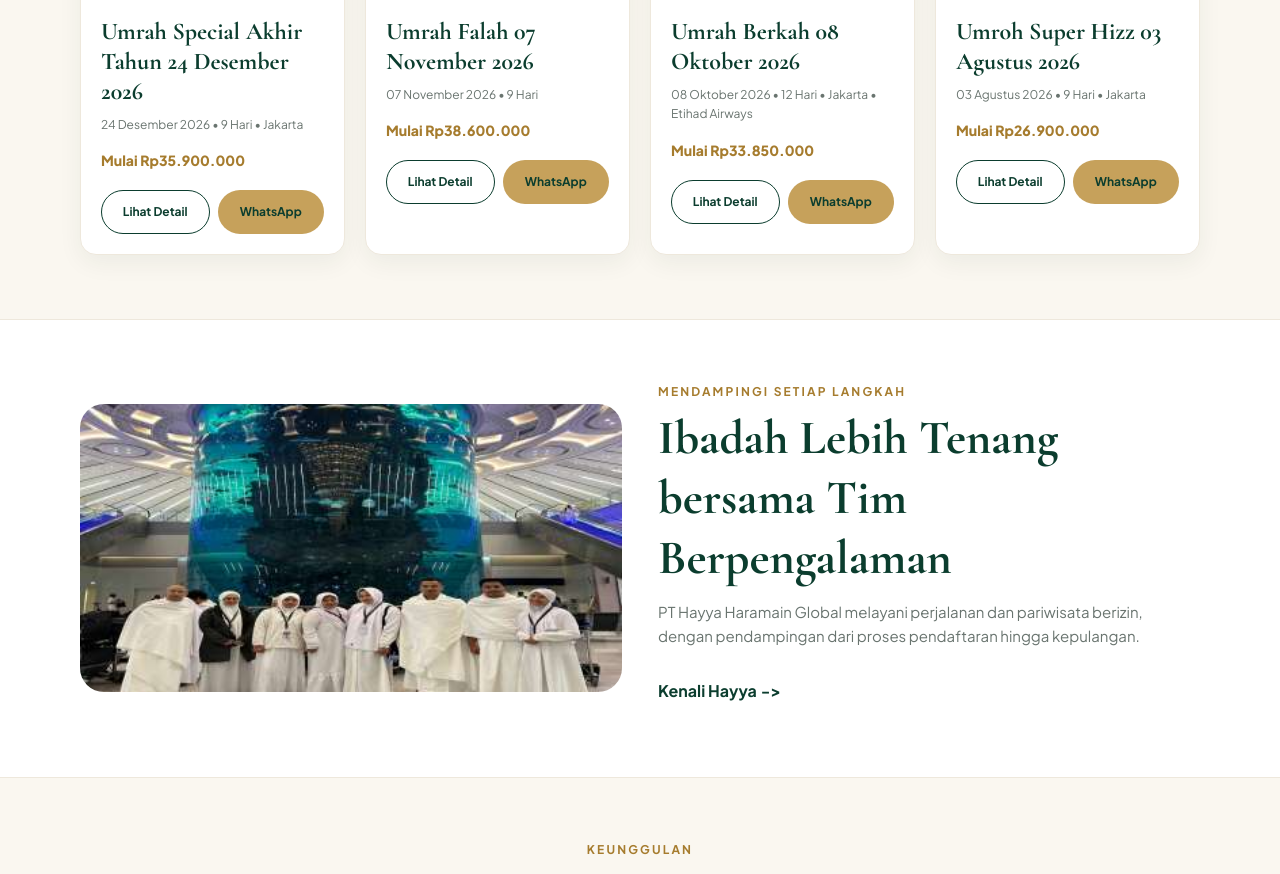
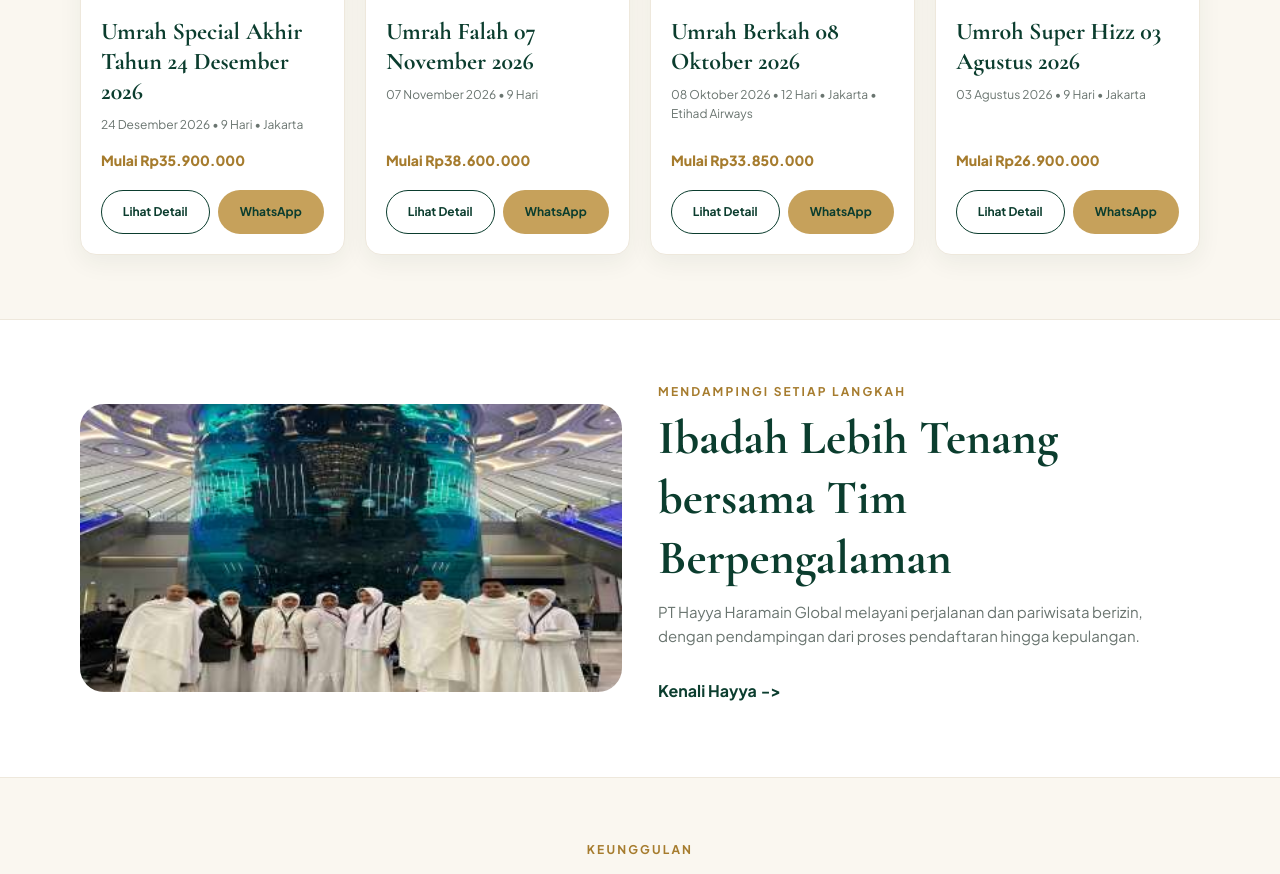
Before and after one commit to habibiazmi123/hayya-travel, a Next.js app: page / in a window 1280 px wide. Shown: the part 1320-2194 px from the top of the page. Built offline with nearby package versions, Linux system fonts and the light colour scheme.

Commit message:
fix: align package card actions

```diff
--- a/components/PackageCard.tsx
+++ b/components/PackageCard.tsx
@@ -10,14 +10,14 @@ export function PackageCard({ packageInfo }: { packageInfo: PackageInfo }) {
     .join(" • ");
 
   return (
-    <article className="flex flex-col overflow-hidden rounded-2xl border border-[#eee8dc] bg-white shadow-[0_8px_24px_rgba(20,45,36,0.06)] transition-transform hover:-translate-y-1">
+    <article className="flex h-full flex-col overflow-hidden rounded-2xl border border-[#eee8dc] bg-white shadow-[0_8px_24px_rgba(20,45,36,0.06)] transition-transform hover:-translate-y-1">
       <div className="relative h-48">
         <Image src={packageInfo.image} alt={packageInfo.name} fill sizes="(max-width: 640px) 100vw, (max-width: 1024px) 50vw, 25vw" className="object-cover" />
       </div>
       <div className="flex flex-1 flex-col p-5">
         <h3 className="font-display text-2xl font-bold leading-tight text-pine">{packageInfo.name}</h3>
         <p className="mt-2 text-xs leading-relaxed text-sage">{meta}</p>
-        <p className="mt-4 text-sm font-extrabold text-[#A67C2E]">Mulai {formatIDR(packageInfo.priceFrom)}</p>
+        <p className="mt-auto pt-4 text-sm font-extrabold text-[#A67C2E]">Mulai {formatIDR(packageInfo.priceFrom)}</p>
         <div className="mt-5 flex gap-2">
           <Link href={`/paket/${packageInfo.slug}`} className="inline-flex min-h-11 flex-1 items-center justify-center rounded-full border border-pine px-3 text-xs font-bold text-pine transition-colors hover:bg-pine hover:text-white">Lihat Detail</Link>
           <a href={packageWaLink(packageInfo)} target="_blank" rel="noopener noreferrer" className="inline-flex min-h-11 flex-1 items-center justify-center rounded-full bg-gold px-3 text-xs font-bold text-pine transition-colors hover:bg-gold-soft">WhatsApp</a>
```
